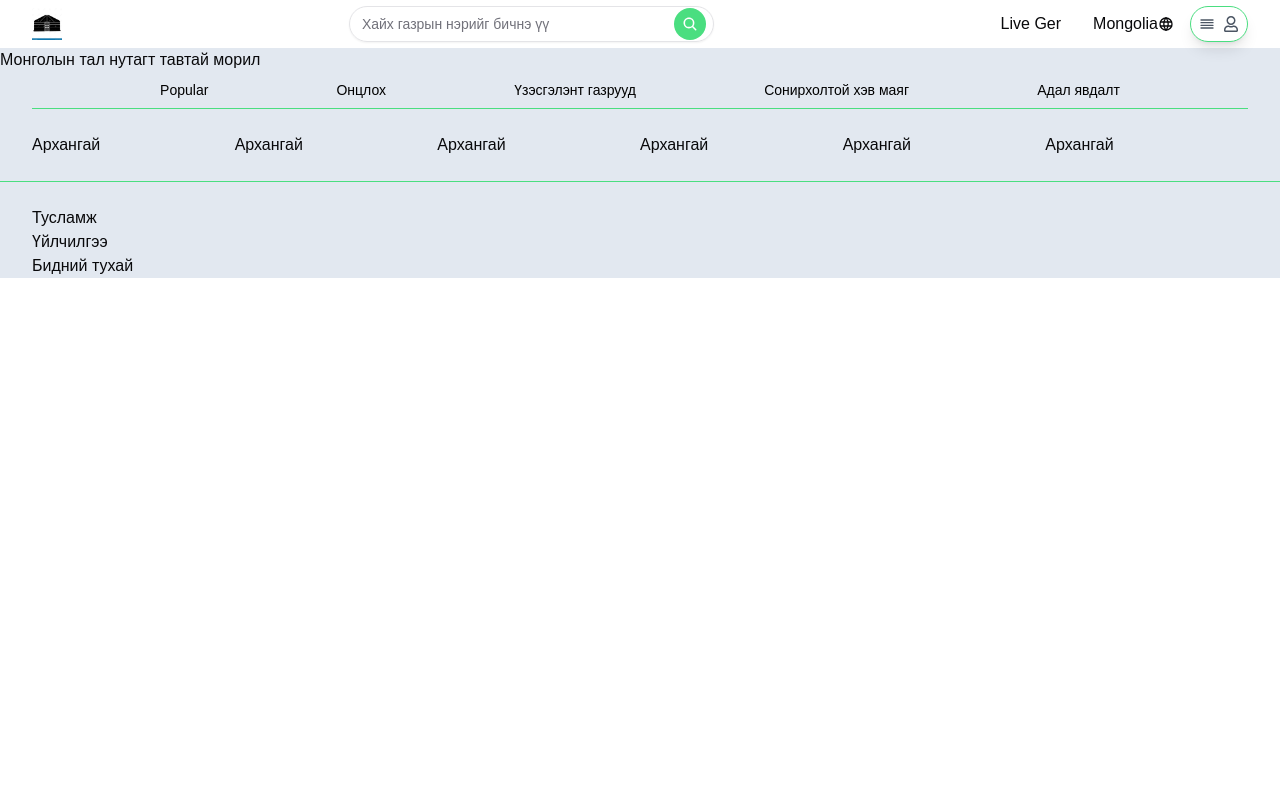
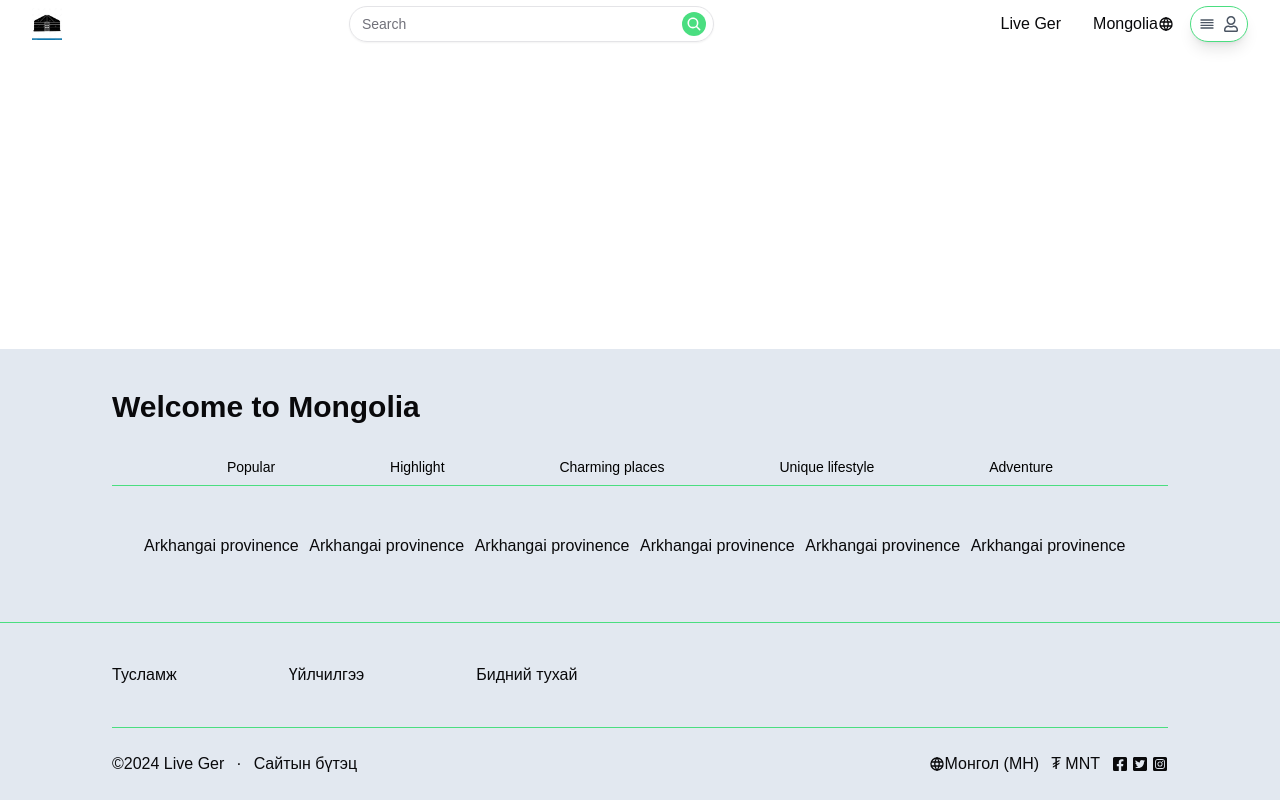
Before and after one commit to LEAP-2024-1C/liveger, a Next.js app in the folder frontend/: page / in a window 1280 px wide. Built offline with nearby package versions, Linux system fonts and the light colour scheme.

Commit message:
1024 header ok, footer uodate oruulna

```diff
--- a/frontend/src/app/components/footer.tsx
+++ b/frontend/src/app/components/footer.tsx
@@ -1,87 +1,75 @@
 "use client";
 import { Button } from "@/components/ui/button";
 import { useState } from "react";
+import { FaFacebookSquare } from "react-icons/fa";
+import { FaTwitterSquare } from "react-icons/fa";
+import { FaInstagramSquare } from "react-icons/fa";
+import { TbWorld } from "react-icons/tb";
 
 const footerExampleData = [
   {
     title: "Popular",
     subTitles: [
-      "Архангай",
-      "Архангай",
-      "Архангай",
-      "Архангай",
-      "Архангай",
-      "Архангай",
+      "Arkhangai provinence",
+      "Arkhangai provinence",
+      "Arkhangai provinence",
+      "Arkhangai provinence",
+      "Arkhangai provinence",
+      "Arkhangai provinence",
     ],
-    description: [
-      "Сумууд",
-      "Сумууд",
-      "Сумууд",
-      "Сумууд",
-      "Сумууд",
-      "Сумууд",
-      "Сумууд",
-    ],
+    description: ["Sum", "Sum", "Sum", "Sum", "Sum", "Sum", "Sum"],
   },
   {
-    title: "Онцлох",
-    subTitles: ["Архангай", "Архангай", "Архангай", "Архангай", "Архангай"],
-    description: [
-      "Сумууд",
-      "Сумууд",
-      "Сумууд",
-      "Сумууд",
-      "Сумууд",
-      "Сумууд",
-      "Сумууд",
+    title: "Highlight",
+    subTitles: [
+      "Arkhangai provinence",
+      "Arkhangai provinence",
+      "Arkhangai provinence",
+      "Arkhangai provinence",
+      "Arkhangai provinence",
     ],
+    description: ["Sum", "Sum", "Sum", "Sum", "Sum", "Sum", "Sum"],
   },
   {
-    title: "Үзэсгэлэнт газрууд",
-    subTitles: ["Архангай", "Архангай", "Архангай", "Архангай", "Архангай"],
-    description: [
-      "Сумууд",
-      "Сумууд",
-      "Сумууд",
-      "Сумууд",
-      "Сумууд",
-      "Сумууд",
-      "Сумууд",
+    title: "Charming places",
+    subTitles: [
+      "Arkhangai provinence",
+      "Arkhangai provinence",
+      "Arkhangai provinence",
+      "Arkhangai provinence",
+      "Arkhangai provinence",
     ],
+    description: ["Sum", "Sum", "Sum", "Sum", "Sum", "Sum", "Sum"],
   },
   {
-    title: "Сонирхолтой хэв маяг",
-    subTitles: ["Архангай", "Архангай", "Архангай", "Архангай", "Архангай"],
-    description: [
-      "Сумууд",
-      "Сумууд",
-      "Сумууд",
-      "Сумууд",
-      "Сумууд",
-      "Сумууд",
-      "Сумууд",
+    title: "Unique lifestyle",
+    subTitles: [
+      "Arkhangai provinence",
+      "Arkhangai provinence",
+      "Arkhangai provinence",
+      "Arkhangai provinence",
+      "Arkhangai provinence",
     ],
+    description: ["Sum", "Sum", "Sum", "Sum", "Sum", "Sum", "Sum"],
   },
   {
-    title: "Адал явдалт",
-    subTitles: ["Архангай", "Архангай", "Архангай", "Архангай", "Архангай"],
-    description: [
-      "Сумууд",
-      "Сумууд",
-      "Сумууд",
-      "Сумууд",
-      "Сумууд",
-      "Сумууд",
-      "Сумууд",
+    title: "Adventure",
+    subTitles: [
+      "Arkhangai provinence",
+      "Arkhangai provinence",
+      "Arkhangai provinence",
+      "Arkhangai provinence",
+      "Arkhangai provinence",
     ],
+    description: ["Sum", "Sum", "Sum", "Sum", "Sum", "Sum", "Sum"],
   },
 ];
 export default function Footer() {
   return (
     <div className="bg-slate-200">
-      <div className="border-b border-green-400">
-        <h1>Монголын тал нутагт тавтай морил</h1>
-        <div className="px-8">
+      <div className="border-b border-green-400 md:px-8 lg:px-28 py-10">
+        <h1 className="text-3xl font-semibold">Welcome to Mongolia</h1>
+        <div className="py-6">
           <div className="flex flex-row justify-evenly border-b border-green-400">
             {footerExampleData.map((oneItem, index) => (
               <Button
@@ -102,7 +90,7 @@ export default function Footer() {
           ))}
         </div>
       </div>
-      <div className="my-6 px-8">
+      <div className="md:px-8 lg:px-28 py-10 flex flex-row justify-start space-x-28">
         <div>
           <h1>Тусламж</h1>
         </div>
@@ -113,6 +101,29 @@ export default function Footer() {
           <h1>Бидний тухай</h1>
         </div>
       </div>
+      <div className="md:px-8 lg:px-28 ">
+        <div className=" flex flex-row justify-between border-t  border-green-400">
+          <div className=" py-6">
+            <div className="flex flex-row space-x-3">
+              <h1>©2024 Live Ger</h1>
+              <h1>·</h1>
+              <h1>Сайтын бүтэц</h1>
+            </div>
+          </div>
+          <div className="flex flex-row items-center space-x-3">
+            <h1 className="flex flex-row items-center">
+              <TbWorld />
+              <p>Монгол (МН)</p>
+            </h1>
+            <h1>₮ MNT</h1>
+            <div className="flex flex-row space-x-1">
+              <FaFacebookSquare />
+              <FaTwitterSquare />
+              <FaInstagramSquare />
+            </div>
+          </div>
+        </div>
+      </div>
     </div>
   );
 }
--- a/frontend/src/app/components/header.tsx
+++ b/frontend/src/app/components/header.tsx
@@ -24,11 +24,8 @@ export default function Header() {
     <div className="h-12 flex flex-row justify-between items-center px-8">
       <Image src="/ger.jpg" alt="zurag1" width={30} height={30} className="" />
       <label className="relative flex flex-row items-center w-[30%]">
-        <Input
-          placeholder="Хайх газрын нэрийг бичнэ үү"
-          className="rounded-3xl"
-        />
-        <div className="bg-green-400 absolute right-2 p-2 rounded-full">
+        <Input placeholder="Search" className="rounded-3xl" />
+        <div className="bg-green-400 absolute right-2 p-1 rounded-full">
           <IoSearch className=" text-white "></IoSearch>
         </div>
       </label>
@@ -49,7 +46,7 @@ export default function Header() {
           </DropdownMenuTrigger>
           <DropdownMenuContent className="w-56">
             <DropdownMenuLabel>My Account</DropdownMenuLabel>
-            <DropdownMenuSeparator />
+            <DropdownMenuSeparator className="" />
             <DropdownMenuGroup>
               <DropdownMenuItem>
                 <span>Profile</span>
--- a/frontend/src/app/layout.tsx
+++ b/frontend/src/app/layout.tsx
@@ -28,7 +28,7 @@ export default function RootLayout({
   return (
     <html lang="en">
       <body
-        className={`${geistSans.variable} ${geistMono.variable} antialiased`}
+        className={`${geistSans.variable} ${geistMono.variable} antialiased min-h-[100vh] flex flex-col justify-between`}
       >
         <Header />
         {children}
--- a/frontend/src/components/ui/dropdown-menu.tsx
+++ b/frontend/src/components/ui/dropdown-menu.tsx
@@ -1,31 +1,31 @@
-"use client"
+"use client";
 
-import * as React from "react"
-import * as DropdownMenuPrimitive from "@radix-ui/react-dropdown-menu"
+import * as React from "react";
+import * as DropdownMenuPrimitive from "@radix-ui/react-dropdown-menu";
 import {
   CheckIcon,
   ChevronRightIcon,
   DotFilledIcon,
-} from "@radix-ui/react-icons"
+} from "@radix-ui/react-icons";
 
-import { cn } from "@/lib/utils"
+import { cn } from "@/lib/utils";
 
-const DropdownMenu = DropdownMenuPrimitive.Root
+const DropdownMenu = DropdownMenuPrimitive.Root;
 
-const DropdownMenuTrigger = DropdownMenuPrimitive.Trigger
+const DropdownMenuTrigger = DropdownMenuPrimitive.Trigger;
 
-const DropdownMenuGroup = DropdownMenuPrimitive.Group
+const DropdownMenuGroup = DropdownMenuPrimitive.Group;
 
-const DropdownMenuPortal = DropdownMenuPrimitive.Portal
+const DropdownMenuPortal = DropdownMenuPrimitive.Portal;
 
-const DropdownMenuSub = DropdownMenuPrimitive.Sub
+const DropdownMenuSub = DropdownMenuPrimitive.Sub;
 
-const DropdownMenuRadioGroup = DropdownMenuPrimitive.RadioGroup
+const DropdownMenuRadioGroup = DropdownMenuPrimitive.RadioGroup;
 
 const DropdownMenuSubTrigger = React.forwardRef<
   React.ElementRef<typeof DropdownMenuPrimitive.SubTrigger>,
   React.ComponentPropsWithoutRef<typeof DropdownMenuPrimitive.SubTrigger> & {
-    inset?: boolean
+    inset?: boolean;
   }
 >(({ className, inset, children, ...props }, ref) => (
   <DropdownMenuPrimitive.SubTrigger
@@ -40,9 +40,9 @@ const DropdownMenuSubTrigger = React.forwardRef<
     {children}
     <ChevronRightIcon className="ml-auto h-4 w-4" />
   </DropdownMenuPrimitive.SubTrigger>
-))
+));
 DropdownMenuSubTrigger.displayName =
-  DropdownMenuPrimitive.SubTrigger.displayName
+  DropdownMenuPrimitive.SubTrigger.displayName;
 
 const DropdownMenuSubContent = React.forwardRef<
   React.ElementRef<typeof DropdownMenuPrimitive.SubContent>,
@@ -56,9 +56,9 @@ const DropdownMenuSubContent = React.forwardRef<
     )}
     {...props}
   />
-))
+));
 DropdownMenuSubContent.displayName =
-  DropdownMenuPrimitive.SubContent.displayName
+  DropdownMenuPrimitive.SubContent.displayName;
 
 const DropdownMenuContent = React.forwardRef<
   React.ElementRef<typeof DropdownMenuPrimitive.Content>,
@@ -76,13 +76,13 @@ const DropdownMenuContent = React.forwardRef<
       {...props}
     />
   </DropdownMenuPrimitive.Portal>
-))
-DropdownMenuContent.displayName = DropdownMenuPrimitive.Content.displayName
+));
+DropdownMenuContent.displayName = DropdownMenuPrimitive.Content.displayName;
 
 const DropdownMenuItem = React.forwardRef<
   React.ElementRef<typeof DropdownMenuPrimitive.Item>,
   React.ComponentPropsWithoutRef<typeof DropdownMenuPrimitive.Item> & {
-    inset?: boolean
+    inset?: boolean;
   }
 >(({ className, inset, ...props }, ref) => (
   <DropdownMenuPrimitive.Item
@@ -94,8 +94,8 @@ const DropdownMenuItem = React.forwardRef<
     )}
     {...props}
   />
-))
-DropdownMenuItem.displayName = DropdownMenuPrimitive.Item.displayName
+));
+DropdownMenuItem.displayName = DropdownMenuPrimitive.Item.displayName;
 
 const DropdownMenuCheckboxItem = React.forwardRef<
   React.ElementRef<typeof DropdownMenuPrimitive.CheckboxItem>,
@@ -117,9 +117,9 @@ const DropdownMenuCheckboxItem = React.forwardRef<
     </span>
     {children}
   </DropdownMenuPrimitive.CheckboxItem>
-))
+));
 DropdownMenuCheckboxItem.displayName =
-  DropdownMenuPrimitive.CheckboxItem.displayName
+  DropdownMenuPrimitive.CheckboxItem.displayName;
 
 const DropdownMenuRadioItem = React.forwardRef<
   React.ElementRef<typeof DropdownMenuPrimitive.RadioItem>,
@@ -140,13 +140,13 @@ const DropdownMenuRadioItem = React.forwardRef<
     </span>
     {children}
   </DropdownMenuPrimitive.RadioItem>
-))
-DropdownMenuRadioItem.displayName = DropdownMenuPrimitive.RadioItem.displayName
+));
+DropdownMenuRadioItem.displayName = DropdownMenuPrimitive.RadioItem.displayName;
 
 const DropdownMenuLabel = React.forwardRef<
   React.ElementRef<typeof DropdownMenuPrimitive.Label>,
   React.ComponentPropsWithoutRef<typeof DropdownMenuPrimitive.Label> & {
-    inset?: boolean
+    inset?: boolean;
   }
 >(({ className, inset, ...props }, ref) => (
   <DropdownMenuPrimitive.Label
@@ -158,8 +158,8 @@ const DropdownMenuLabel = React.forwardRef<
     )}
     {...props}
   />
-))
-DropdownMenuLabel.displayName = DropdownMenuPrimitive.Label.displayName
+));
+DropdownMenuLabel.displayName = DropdownMenuPrimitive.Label.displayName;
 
 const DropdownMenuSeparator = React.forwardRef<
   React.ElementRef<typeof DropdownMenuPrimitive.Separator>,
@@ -167,11 +167,11 @@ const DropdownMenuSeparator = React.forwardRef<
 >(({ className, ...props }, ref) => (
   <DropdownMenuPrimitive.Separator
     ref={ref}
-    className={cn("-mx-1 my-1 h-px bg-muted", className)}
+    className={cn("-mx-1 my-1 h-px bg-green-400", className)}
     {...props}
   />
-))
-DropdownMenuSeparator.displayName = DropdownMenuPrimitive.Separator.displayName
+));
+DropdownMenuSeparator.displayName = DropdownMenuPrimitive.Separator.displayName;
 
 const DropdownMenuShortcut = ({
   className,
@@ -182,9 +182,9 @@ const DropdownMenuShortcut = ({
       className={cn("ml-auto text-xs tracking-widest opacity-60", className)}
       {...props}
     />
-  )
-}
-DropdownMenuShortcut.displayName = "DropdownMenuShortcut"
+  );
+};
+DropdownMenuShortcut.displayName = "DropdownMenuShortcut";
 
 export {
   DropdownMenu,
@@ -202,4 +202,4 @@ export {
   DropdownMenuSubContent,
   DropdownMenuSubTrigger,
   DropdownMenuRadioGroup,
-}
+};
```
Also changed, not shown: frontend/src/app/home/page.tsx (added).
